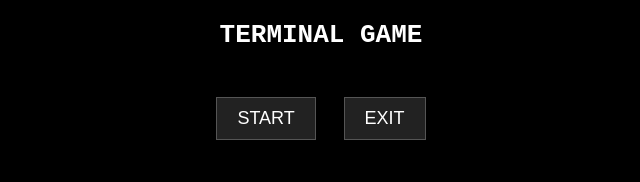
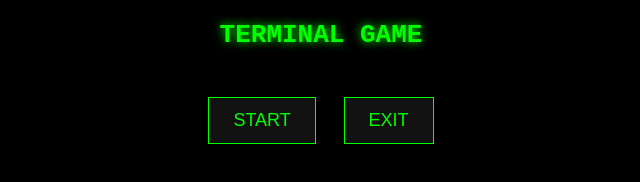
Before and after one commit to xjannebaznivy-design/Hra, a plain HTML site: page index.html in a window 1280 px wide. Shown: the whole page, without its empty margins (319-959 px from the left). Drawn offline with Linux system fonts and the light colour scheme.

Commit message:
Replace index.html with new Terminal Game version

```diff
--- a/index.html
+++ b/index.html
@@ -1,43 +1,62 @@
 <!DOCTYPE html>
 <html lang="cs">
+
 <head>
     <meta charset="UTF-8">
-<title>Moje Hra</title>
+    <meta name="viewport" content="width=device-width, initial-scale=1.0">
+
+    <title>Terminal Game</title>
 
     <style>
-body{
-    margin:0;
-    background:black;
-    color:white;
-    font-family:monospace;
-    display:flex;
-    flex-direction:column;
-    align-items:center;
+        body {
+            margin: 0;
+            background: black;
+            color: #00ff00;
+            font-family: monospace;
+
+            display: flex;
+            flex-direction: column;
+            align-items: center;
         }
 
-h1{
-    margin-top:20px;
+        h1 {
+            margin-top: 20px;
+            text-shadow: 0 0 10px #00ff00;
         }
 
-.buttons{
-    margin:20px;
+        .buttons {
+            margin: 20px;
         }
 
-button{
-    padding:10px 20px;
-    margin:10px;
-    background:#222;
-    color:white;
-    border:1px solid #555;
-    cursor:pointer;
-    font-size:18px;
+        button {
+            padding: 12px 24px;
+            margin: 10px;
+
+            background: #111;
+            color: #00ff00;
+
+            border: 1px solid #00ff00;
+
+            cursor: pointer;
+            font-size: 18px;
+
+            transition: 0.2s;
         }
 
-iframe{
-    width:90vw;
-    height:80vh;
-    border:none;
-    display:none;
+        button:hover {
+            background: #00ff00;
+            color: black;
+        }
+
+        iframe {
+            width: 90vw;
+            height: 80vh;
+
+            border: 2px solid #00ff00;
+
+            display: none;
+
+            box-shadow: 0 0 20px #00ff00;
         }
     </style>
 </head>
@@ -57,14 +76,15 @@
     </iframe>
 
     <script>
-function startGame(){
+        function startGame() {
             document.getElementById("gameFrame").style.display = "block";
         }
 
-function closeGame(){
+        function closeGame() {
             document.getElementById("gameFrame").style.display = "none";
         }
     </script>
 
 </body>
+
 </html>
```
Lines whose indentation alone changed are shown as unchanged.
